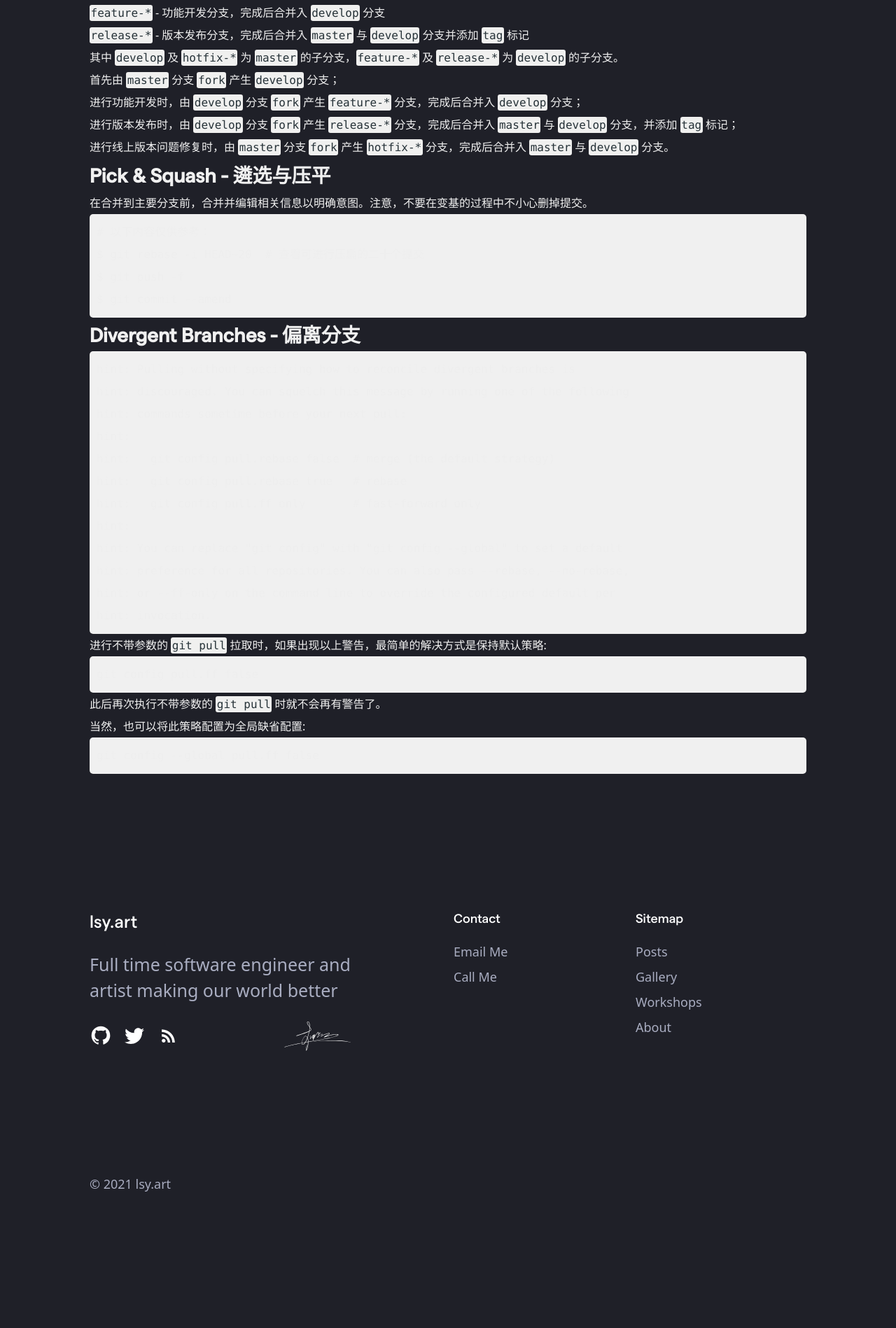
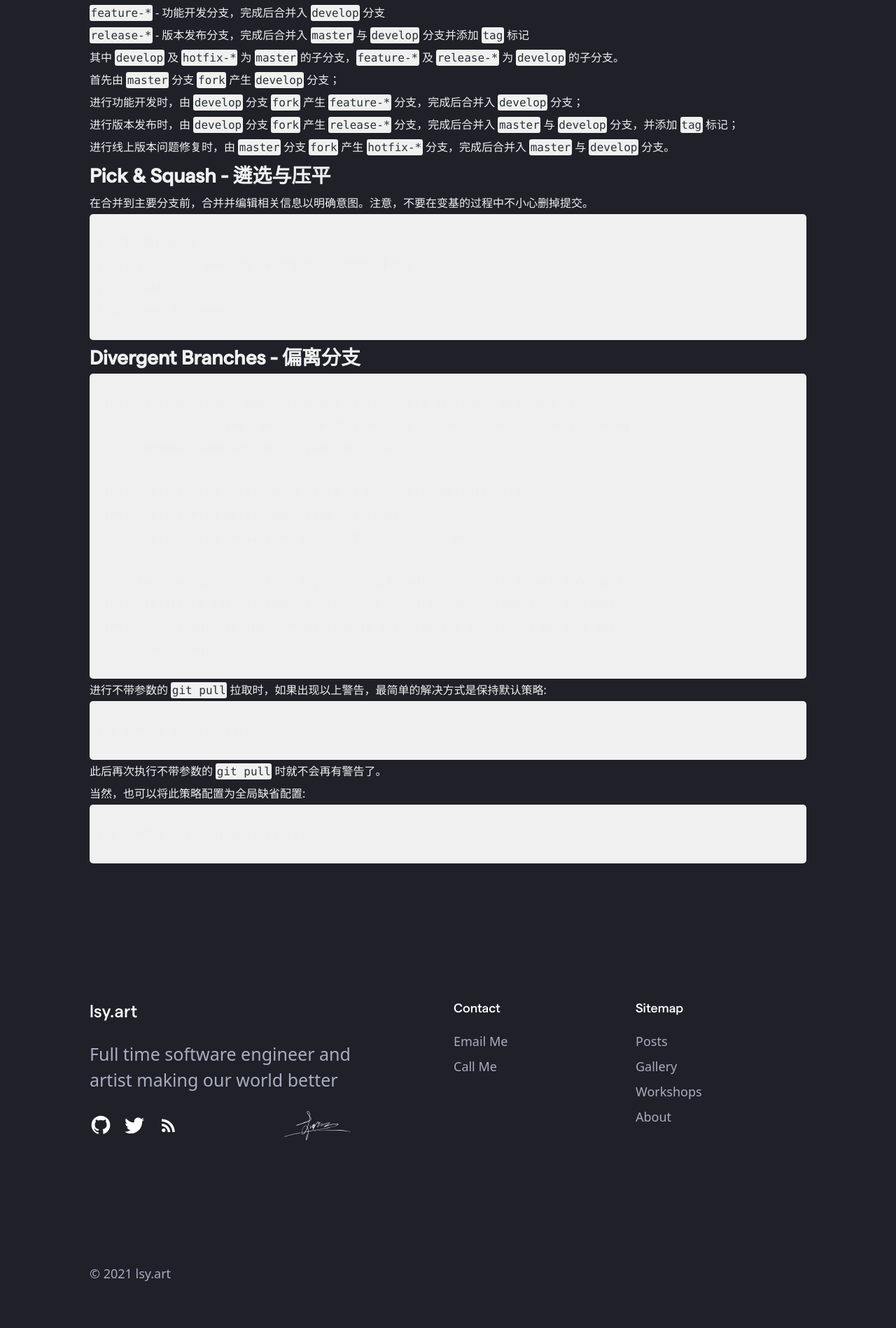
Before and after one commit to Meniny/lsy.art, a Jekyll site: the page built from _posts/2021-06-08-GitStuffs.md, in a window 1280 px wide. Shown: the part 796-2694 px from the top of the page at 70% size. Built offline with Jekyll 4.4.1, drawn with Linux system fonts in a browser that asks for light colours; some web fonts are replaced; before the commit the page ends 2566 px from its top, so only the background shows below that.

Commit message:
css:post-content

```diff
--- a/assets/css/post-content.css
+++ b/assets/css/post-content.css
@@ -8,6 +8,8 @@
   word-break: break-all;
   white-space: pre-wrap;
 	color: #eee;
+	margin: 10px 0;
+	padding: 6px 0;
 }
 
 .post-content h1 {
```
